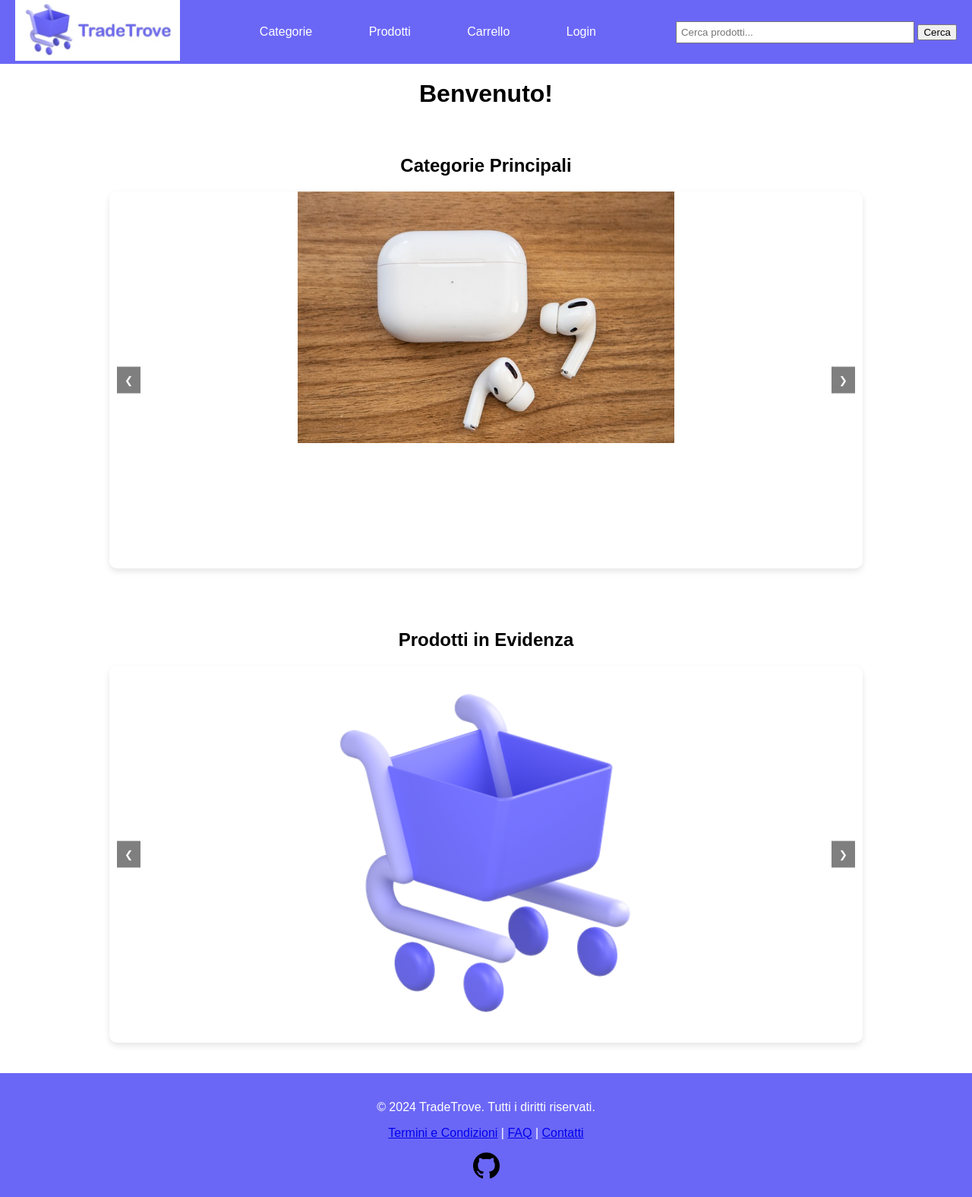
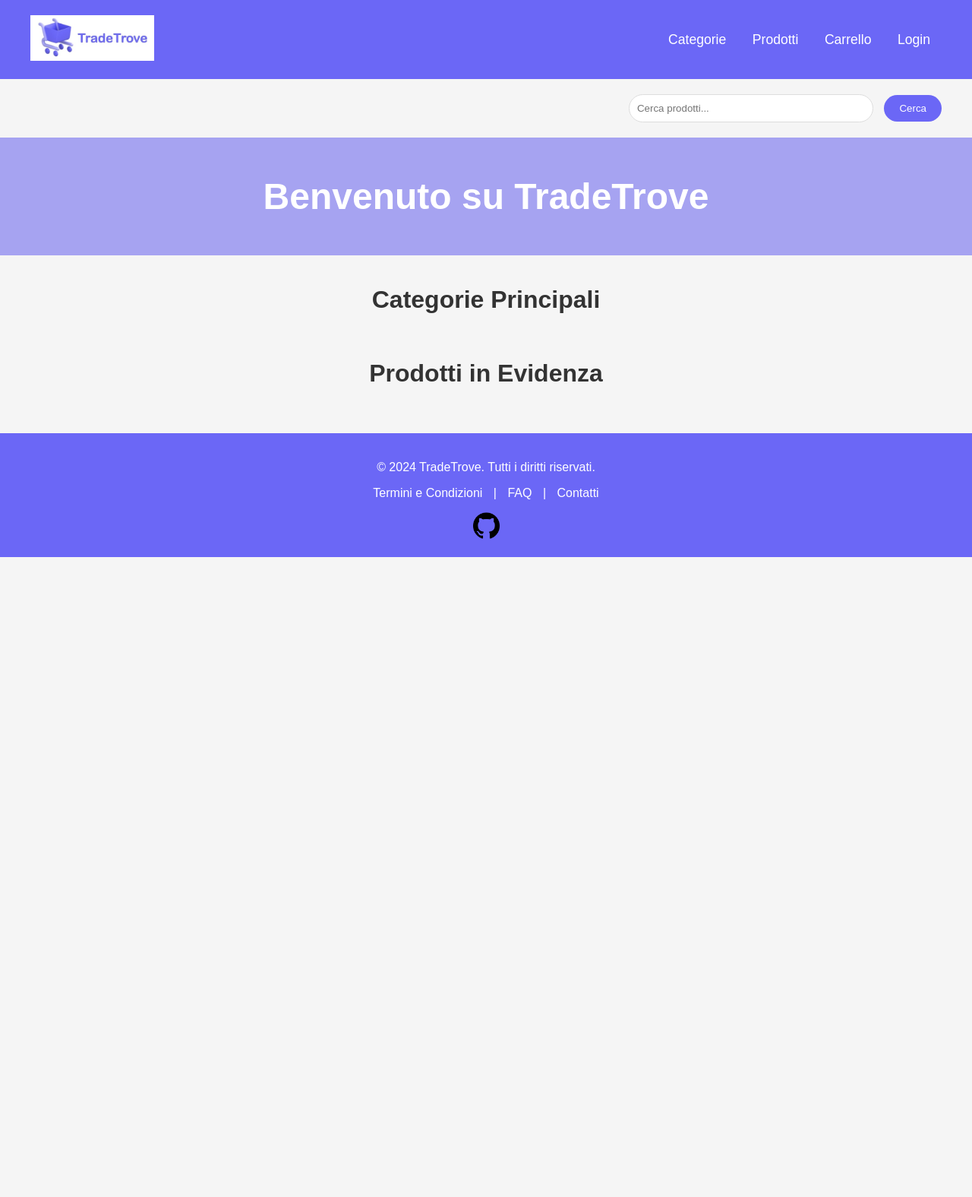
Before and after one commit to kristiNezhaj14/progettoBD, a Flask app: page / in a window 1280 px wide. Shown: the whole page at 76% size. After the commit the page ends 733 px from the top, so only its background shows below. Run offline with Flask 3, Linux system fonts and the light colour scheme; data that the repository does not hold is empty.

Commit message:
ricerca e home nuova

```diff
--- a/app/routes.py
+++ b/app/routes.py
@@ -25,7 +25,9 @@ def load_user(user_id):
 def init_routes(app):
     @app.route('/')
     def home():
-        return render_template('home.html')
+        categories = Category.query.all()
+        products = Product.query.limit(6).all()  # Mostra un massimo di 6 prodotti in evidenza
+        return render_template('home.html', categories=categories, products=products)
 
     @app.route('/login', methods=['GET', 'POST'])
     def login():
--- a/app/templates/found.html
+++ b/app/templates/found.html
@@ -115,9 +115,7 @@
 </header>
 
 <section>
-    <div id="welcome-message" class="welcome-message">
-        <h1 style="text-align: center; font-size: 40px;">Ecco cosa abbiamo trovato...</h1>
-    </div>
+
     <div class="filter-container">
         <div class="filter-dropdown">
             <label for="filter1">Filtra per categoria:</label>
--- a/app/templates/home.html
+++ b/app/templates/home.html
@@ -7,189 +7,150 @@
     <style>
         /* Stili di base */
         body {
-            font-family: Arial, sans-serif;
+            font-family: 'Arial', sans-serif;
             margin: 0;
             padding: 0;
+            background-color: #f5f5f5;
         }
 
-        /* Stili dell'header */
         header {
-            background-color: rgba(107, 103, 246);
+            background-color: #6b67f6;
             color: white;
-            padding: 10px 0;
+            padding: 20px 40px;
             display: flex;
             justify-content: space-between;
             align-items: center;
-            padding: 0 20px;
         }
 
         header img {
-            height: 80px;
-            width: auto;
-            background-color: white;
+            height: 60px;
         }
-
 
         nav a {
             color: white;
-            margin: 15px 15px;
+            margin: 0 15px;
             text-decoration: none;
-            align-items: center;
-            margin: 35px 35px;
-            width: 1200px;
+            font-size: 1.1em;
+        }
+
+        .search-bar {
+            display: flex;
+            justify-content: flex-end;
+            margin: 20px 40px;
         }
 
         .search-bar input {
-            padding: 5px;
+            padding: 10px;
             width: 300px;
+            border-radius: 25px;
+            border: 1px solid #ddd;
+            margin-right: 10px;
         }
 
-        /* Stili della banner */
+        .search-bar button {
+            padding: 10px 20px;
+            background-color: #6b67f6;
+            color: white;
+            border: none;
+            border-radius: 25px;
+            cursor: pointer;
+        }
+
         .banner {
-            background-image: url('/static/cart-purple.png');
-            background-size: cover;
-            background-position: center;
+            background-color: #a6a3f1;
+            text-align: center;
+            padding: 50px 20px;
             color: white;
-            text-align: center;
-            padding: 100px 20px;
         }
 
         .banner h1 {
             font-size: 3em;
+            margin: 0;
         }
 
-        /* Stili delle sezioni */
-        .categories, .featured-products, .promotions, .testimonials, .newsletter, footer {
-            padding: 20px;
+        .categories, .featured-products {
+            margin: 40px auto;
             text-align: center;
         }
 
-        .categories img, .featured-products img {
-            width: 50%; /* Dimezza la larghezza delle immagini */
-            height: auto;
+        h2 {
+            font-size: 2em;
+            margin-bottom: 20px;
+            color: #333;
         }
 
-        .cta {
-            background-color: rgba(166, 163, 241, 0.75);
+        .product-grid {
+            display: grid;
+            grid-template-columns: repeat(auto-fit, minmax(250px, 1fr));
+            gap: 20px;
+            margin: 0 40px;
+        }
+
+        .product-card {
+            background-color: white;
+            padding: 20px;
+            border-radius: 10px;
+            box-shadow: 0 4px 8px rgba(0, 0, 0, 0.1);
+            transition: transform 0.2s;
+        }
+
+        .product-card:hover {
+            transform: scale(1.05);
+        }
+
+        .product-card img {
+            width: 100%;
+            height: auto;
+            border-radius: 10px;
+        }
+
+        .product-card h3 {
+            font-size: 1.5em;
+            color: #333;
+            margin: 10px 0;
+        }
+
+        .product-card p {
+            font-size: 1.1em;
+            color: #777;
+        }
+
+        .product-card button {
+            background-color: #6b67f6;
             color: white;
-            padding: 10px 20px;
-            text-decoration: none;
-            display: inline-block;
+            padding: 10px;
+            border: none;
+            border-radius: 5px;
+            cursor: pointer;
             margin-top: 10px;
         }
 
-        /* Stili del footer */
+        .product-card button:hover {
+            background-color: #a6a3f1;
+        }
+
         footer {
-            background-color: rgba(107, 103, 246);
+            background-color: #6b67f6;
             color: white;
             padding: 20px;
+            text-align: center;
+            margin-top: 40px;
         }
 
-        /* Stili dei pulsanti */
-        .container button {
-            background-color: rgba(166, 163, 241);
+        footer a {
             color: white;
-            padding: 10px 20px;
-            border: none;
-            border-radius: 4px;
-            cursor: pointer;
-            font-size: 16px;
+            text-decoration: none;
+            margin: 0 10px;
         }
 
-        .container button:hover {
-            background-color: rgba(107, 103, 246);
-        }
-
-        .container .form-group {
-            margin-bottom: 15px;
-        }
-
-        .container a {
-            color: purple;
-            font-style: bold;
-        }
-
-        .container a:hover {
-            color: pink;
+        footer a:hover {
             text-decoration: underline;
-        }
-
-        /* Stili del carosello */
-        .carousel {
-            position: relative;
-            width: 80%;
-            max-width: 1200px;
-            overflow: hidden;
-            border-radius: 10px;
-            box-shadow: 0 4px 8px rgba(0, 0, 0, 0.1);
-            text-align: center;
-            align-items: center;
-            margin: 0 auto;
-            margin-bottom: 20px;
-        }
-
-        .carousel-inner {
-            display: flex;
-            transition: transform 0.5s ease-in-out;
-        }
-
-        .carousel-item {
-            min-width: 100%;
-        }
-
-        .carousel-item img {
-            width: 50%; /* Dimezza la larghezza delle immagini */
-            display: block;
-            margin: 0 auto; /* Centra le immagini */
-        }
-
-        .prev, .next {
-            position: absolute;
-            top: 50%;
-            transform: translateY(-50%);
-            background-color: rgba(0, 0, 0, 0.5);
-            color: white;
-            border: none;
-            padding: 10px;
-            cursor: pointer;
-            z-index: 1;
-        }
-
-        .prev {
-            left: 10px;
-        }
-
-        .next {
-            right: 10px;
         }
     </style>
 </head>
 <body>
 
-    <script>
-        function isAuthenticated() {
-            // Logica di controllo autenticazione
-            return true; // Simulazione utente autenticato
-        }
-
-        window.onload = function() {
-            var accountLink = document.getElementById("account-link");
-
-            if (isAuthenticated()) {
-                accountLink.href = "/profile";
-                accountLink.textContent = "Gestisci Profilo";
-            }
-            else {
-                accountLink.href = "/login";
-                accountLink.textContent = "Accedi";
-            }
-        };
-        </script>
-
-
-
-
-<!-- Header della pagina -->
+<!-- Header -->
 <header>
     <a href="{{ url_for('home') }}">
         <img src="/static/tradetrove.jpg" alt="Logo">
@@ -199,11 +160,14 @@
         <a href="{{ url_for('found') }}">Prodotti</a>
         <a href="{{ url_for('cart') }}">Carrello</a>
         {% if current_user.is_authenticated %}
-        <a href="{{ url_for('profile') }}"> Gestisci profilo</a>
+        <a href="{{ url_for('profile') }}">Gestisci Profilo</a>
         {% else %}
         <a href="{{ url_for('login') }}">Login</a>
         {% endif %}
     </nav>
+</header>
+
+<!-- Search Bar -->
 <div class="search-bar">
     <form action="{{ url_for('search_products') }}" method="GET">
         <input type="text" name="keyword" placeholder="Cerca prodotti...">
@@ -211,70 +175,53 @@
     </form>
 </div>
 
-</header>
-
-<!-- Messaggio di benvenuto -->
-<div id="welcome-message" class="welcome-message">
-    <h1 style="text-align: center;">Benvenuto!</h1>
+<!-- Banner -->
+<div class="banner">
+    <h1>Benvenuto su TradeTrove</h1>
 </div>
 
 <!-- Sezione Categorie -->
 <section class="categories">
     <h2>Categorie Principali</h2>
-    <div class="carousel">
-        <button class="prev">&#10094;</button>
-        <div class="carousel-inner">
-            <div class="carousel-item">
-                <img src="/static/airpods.jpg" alt="Image 1">
+    <div class="product-grid">
+        {% for category in categories %}
+        <div class="product-card">
+            <a href="{{ url_for('found', category_id=category.id) }}">
+                <img src="{{ url_for('static', filename=category.image_url) }}" alt="{{ category.name }}">
+            </a>
+            <h3>{{ category.name }}</h3>
         </div>
-            <div class="carousel-item">
-                <img src="/static/scarpe.jpg" alt="Image 2">
-            </div>
-            <div class="carousel-item">
-                <img src="/static/forno.jpg" alt="Image 3">
-            </div>
-        </div>
-        <button class="next">&#10095;</button>
+        {% endfor %}
     </div>
 </section>
 
 <!-- Sezione Prodotti in Evidenza -->
 <section class="featured-products">
     <h2>Prodotti in Evidenza</h2>
-    <div class="carousel">
-        <button class="prev">&#10094;</button>
-        <div class="carousel-inner">
-            <div class="carousel-item">
-                <a href="{{ url_for('product') }}">
-                    <img src="/static/cart-purple.png" alt="Img1">
+    <div class="product-grid">
+        {% for product in products %}
+        <div class="product-card">
+            <a href="{{ url_for('product_detail', product_id=product.id) }}">
+                <img src="{{ url_for('static', filename=product.image_url) }}" alt="{{ product.name }}">
             </a>
+            <h3>{{ product.name }}</h3>
+            <p>€{{ product.price }}</p>
+            <form action="{{ url_for('add_to_cart', product_id=product.id) }}" method="POST">
+                <button type="submit">Aggiungi al Carrello</button>
+            </form>
         </div>
-            <div class="carousel-item">
-                <a href="{{ url_for('product') }}">
-                <img src="/static/scarpe.jpg" alt="Image 2">
-                </a>
-            </div>
-            <div class="carousel-item">
-                <a href="{{ url_for('product') }}">
-                    <img src="/static/forno.jpg" alt="Image 2">
-                    </a>
-            </div>
-        </div>
-        <button class="next">&#10095;</button>
+        {% endfor %}
     </div>
 </section>
 
-<!-- Footer della pagina -->
+<!-- Footer -->
 <footer>
     <p>&copy; 2024 TradeTrove. Tutti i diritti riservati.</p>
-    <p><a href="{{ url_for('terms') }}">Termini e Condizioni</a>  | <a href="{{ url_for('faq') }}">FAQ</a> | <a href="{{ url_for('contacts') }}">Contatti</a></p>
+    <p><a href="{{ url_for('terms') }}">Termini e Condizioni</a> | <a href="{{ url_for('faq') }}">FAQ</a> | <a href="{{ url_for('contacts') }}">Contatti</a></p>
     <a href="https://github.com/kristiNezhaj14/progettoBD">
-        <img style="width:35px; height:35px" src="/static/github.png" alt="Logo">
+        <img style="width:35px; height:35px" src="/static/github.png" alt="GitHub">
     </a>
 </footer>
 
-<!-- Inclusione del file JavaScript -->
-<script src="/static/script.js"></script>
-
 </body>
 </html>
--- a/popoladb.py
+++ b/popoladb.py
@@ -35,9 +35,9 @@ vendors = [
 ]
 
 categories = [
-    {'name': 'Electronics', 'image_url': 'images/electronics.jpg'},
-    {'name': 'Books', 'image_url': 'images/books.jpg'},
-    {'name': 'Clothing', 'image_url': 'images/clothing.jpg'}
+    {'name': 'Electronics', 'image_url': 'laptop.jpeg'},
+    {'name': 'Books', 'image_url': 'novel.jpeg'},
+    {'name': 'Clothing', 'image_url': 'tshirt.jpeg'}
 ]
 
 products = [
```
Lines whose indentation alone changed are shown as unchanged.
